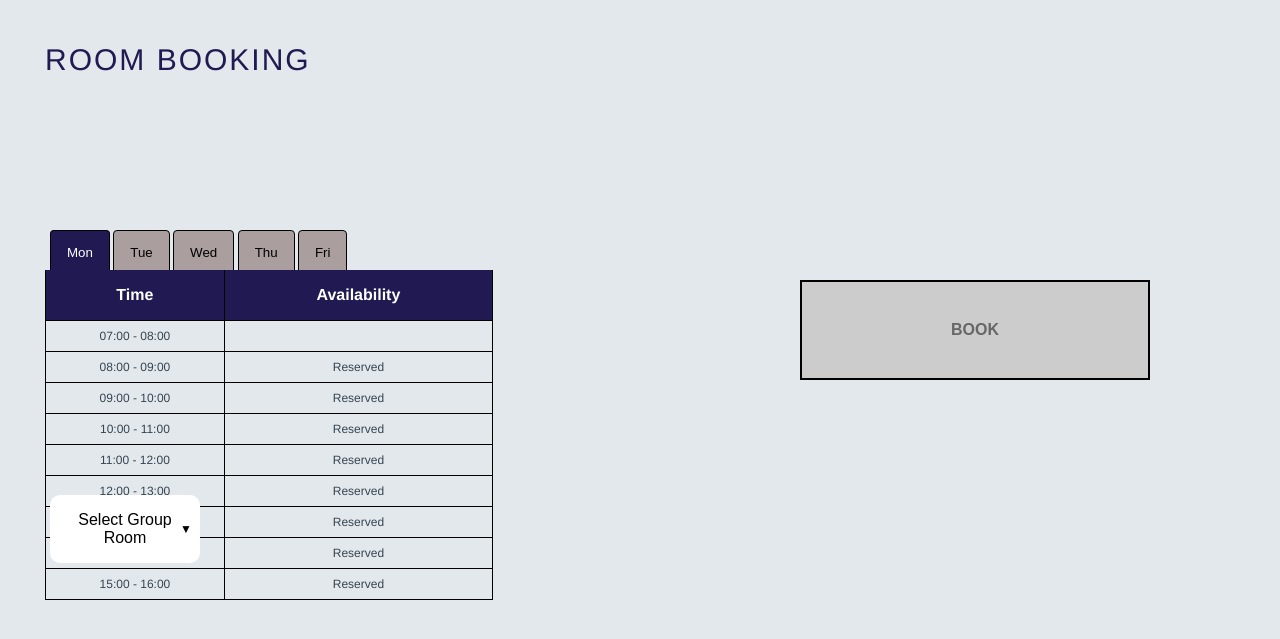
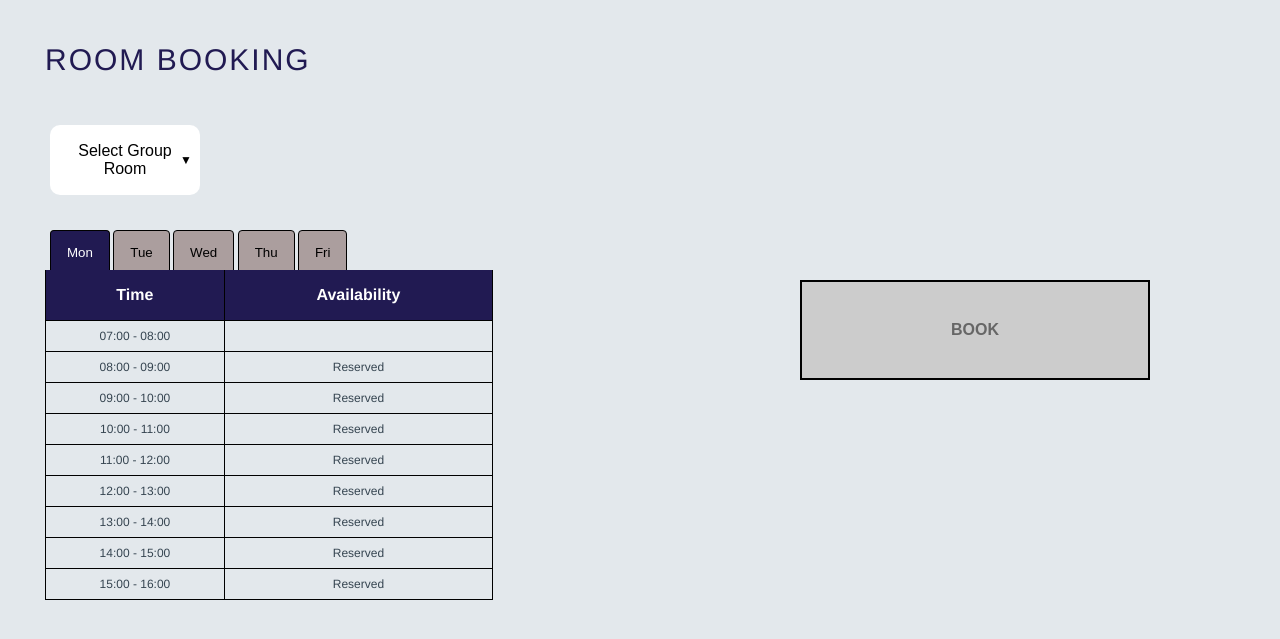
Before and after one commit to NadjaDH/P7-code, a Flask app: page /booking in a window 1280 px wide, after a click on "Mon"; the page is wider, and only the part inside the window is pictured. Shown: the part 45-684 px from the top of that part. Run offline with Flask 3, Linux system fonts and the light colour scheme.

Commit message:
Select group room does not jump

```diff
--- a/static/Style_Dropdown.css
+++ b/static/Style_Dropdown.css
@@ -6,11 +6,12 @@
     font-size: 16px;
     border: none;
     cursor: pointer;
-    position: relative;
-    top: -50px;
+    position: absolute;
+    top: 170px;
     left: 50px;
     border-radius: 10px;
     width: 150px;
+    height: 70px;
 }
 
 .dropbtn::after {
--- a/static/styles.css
+++ b/static/styles.css
@@ -786,9 +786,9 @@ only screen and (min-device-pixel-ratio:1.5) {
     display: none;
     padding-bottom: 40px;
     width: 35%;
-    position: relative;
+    position: absolute;
     left: 45px;
-    top: 95px;
+    top: 315px;
 }
 
 table,
```
